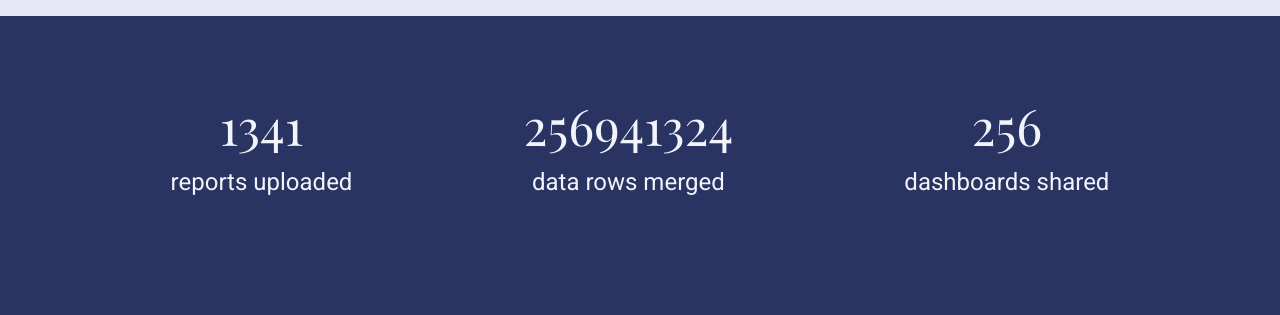
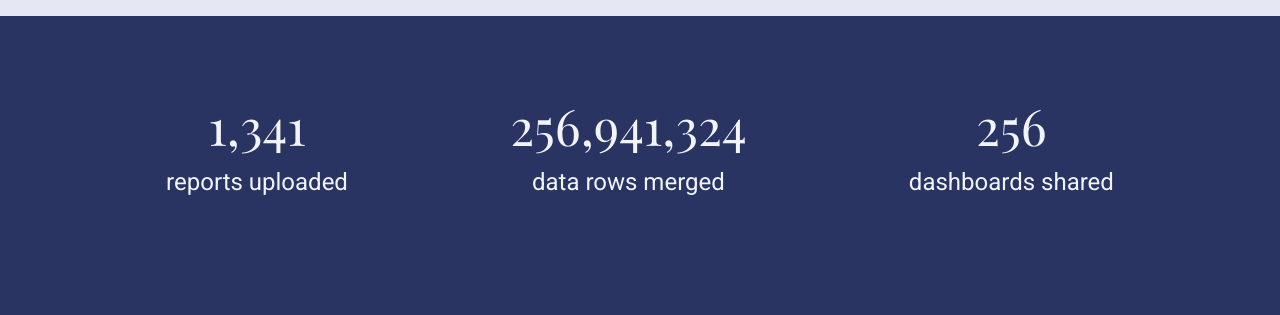
Before and after one commit to Ben038/Fenix, a Rails app: page / in a window 1280 px wide. Shown: the part 3347-3662 px from the top of the page. Run offline with Rails 7, Linux system fonts and the light colour scheme; style sheets or scripts are compiled from the project's sources; some libraries are stand-ins or nearby versions; some web fonts are replaced.

Commit message:
refactor

```diff
--- a/app/views/pages/home.html.erb
+++ b/app/views/pages/home.html.erb
@@ -245,11 +245,11 @@
       <div class="container">
         <div class="container-counter">
             <div class="single-counter text-center">
-              <h3>1341</h3>
+              <h3>1,341</h3>
               <p>reports uploaded</p>
             </div> <!-- single client -->
-            <div id="dataCounter" class="single-counter text-center" data-count="256941624">
-              <h3>256941324</h3>
+            <div class="single-counter text-center">
+              <h3>256,941,324</h3>
               <p>data rows merged</p>
             </div>
             <div class="single-counter text-center">
```
